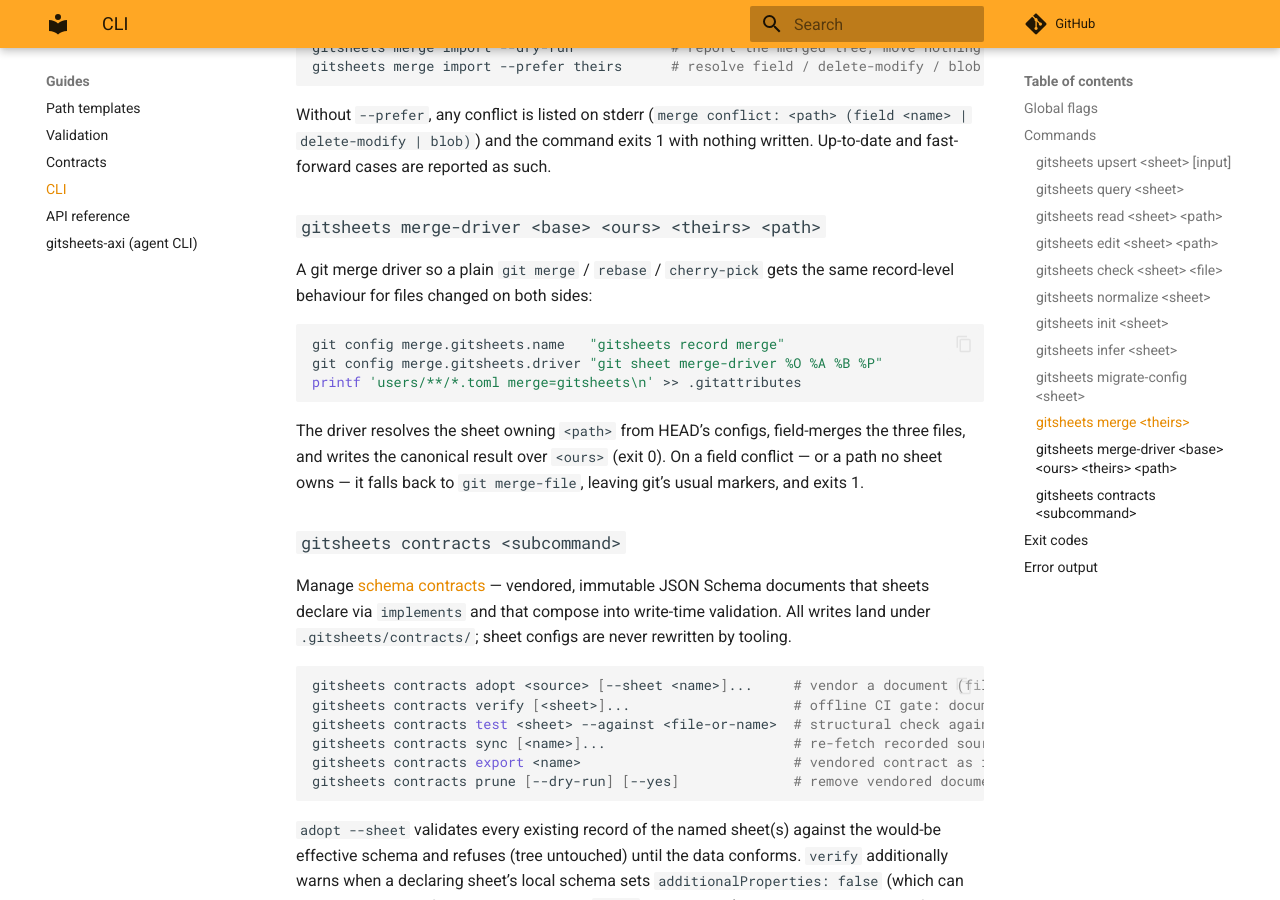
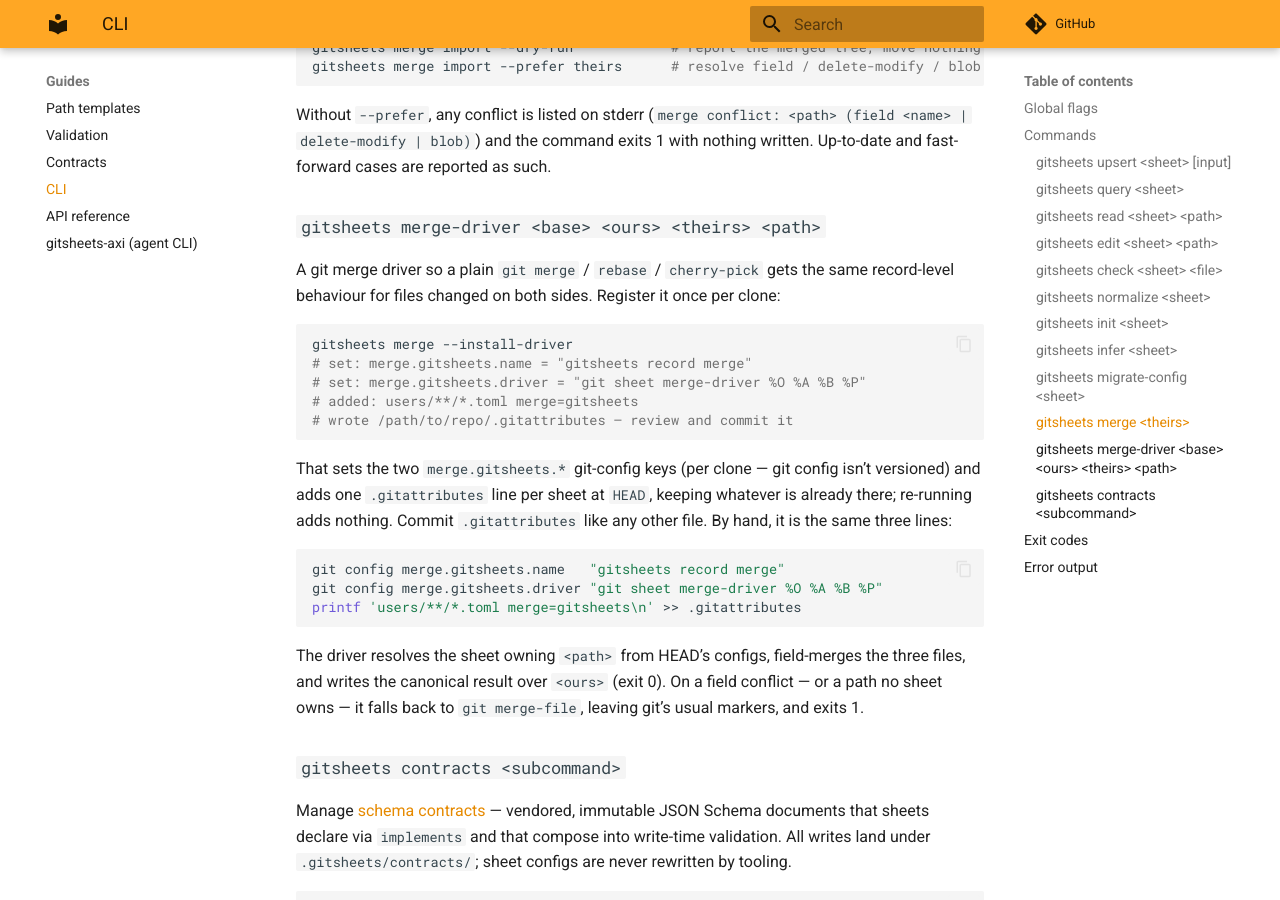
Before and after one commit to JarvusInnovations/gitsheets, an MkDocs documentation site: the page built from docs/cli.md, in a window 1280 px wide and 900 px high, scrolled down 6260 px. Built offline with MkDocs 1.6.1 and Material for MkDocs 9.7.7, drawn with Linux system fonts in a browser that asks for light colours; comment, search, counter and statistics services are not loaded.

Commit message:
docs: merge --install-driver
Co-Authored-By: Claude Fable 5.1 <noreply@anthropic.com>
Claude-Session: https://claude.ai/code/session_01RPAAYpKjUZUbHCUTfiy56R

````diff
--- a/docs/cli.md
+++ b/docs/cli.md
@@ -227,7 +227,17 @@ Without `--prefer`, any conflict is listed on stderr (`merge conflict: <path> (f
 
 ### `gitsheets merge-driver <base> <ours> <theirs> <path>`
 
-A git merge driver so a plain `git merge` / `rebase` / `cherry-pick` gets the same record-level behaviour for files changed on both sides:
+A git merge driver so a plain `git merge` / `rebase` / `cherry-pick` gets the same record-level behaviour for files changed on both sides. Register it once per clone:
+
+```bash
+gitsheets merge --install-driver
+# set: merge.gitsheets.name = "gitsheets record merge"
+# set: merge.gitsheets.driver = "git sheet merge-driver %O %A %B %P"
+# added: users/**/*.toml merge=gitsheets
+# wrote /path/to/repo/.gitattributes — review and commit it
+```
+
+That sets the two `merge.gitsheets.*` git-config keys (per clone — git config isn't versioned) and adds one `.gitattributes` line per sheet at `HEAD`, keeping whatever is already there; re-running adds nothing. Commit `.gitattributes` like any other file. By hand, it is the same three lines:
 
 ```bash
 git config merge.gitsheets.name   "gitsheets record merge"
````
Also changed, not shown: docs/README.md (+1 -1 lines), docs/recipes/production-push-daemon.md (+1 -1 lines), skills/gitsheets/references/cli.md (+1 -1 lines).
